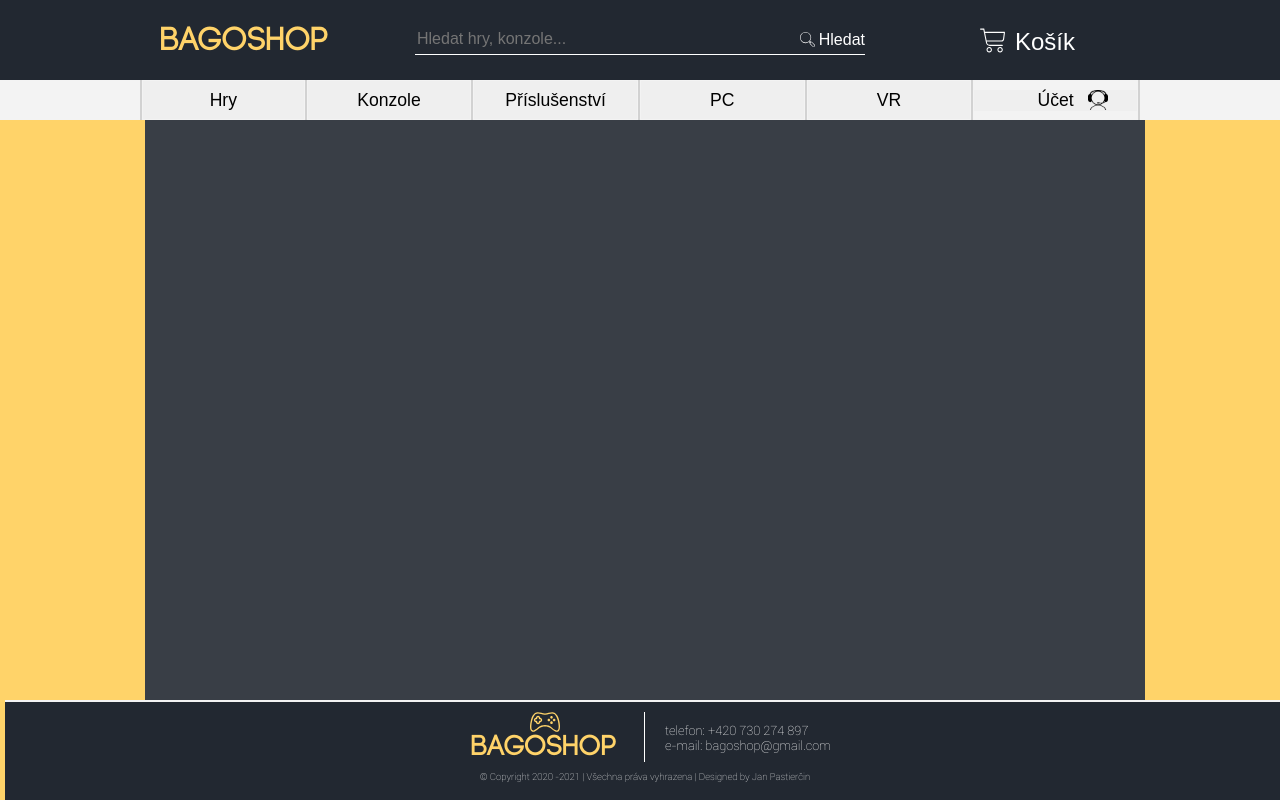
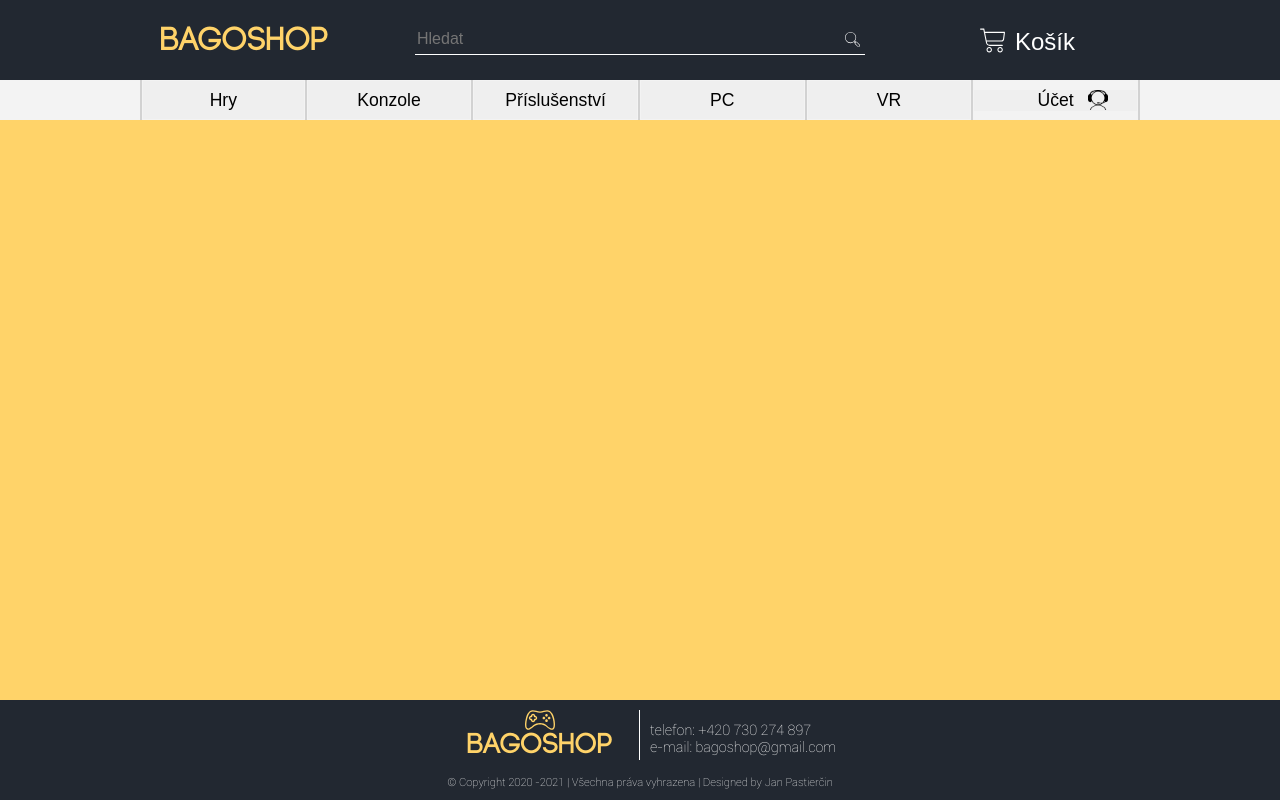
Before and after one commit to Demaxxxer/Maturitka, a Svelte app: page / in a window 1280 px wide. Built offline with nearby package versions, Linux system fonts and the light colour scheme.

Commit message:
Hej pohrál jsem sa tam s pár drobnostma :)

```diff
--- a/src/App.svelte
+++ b/src/App.svelte
@@ -12,35 +12,19 @@ import Kategorie from './components/Kategorie.svelte';
     <Menu />
     <Kategorie />
     <div class="wrapper">
-        <div class="hero">
-            <Router {routes}/>
-        </div>
-        <Footer />
+        <Router {routes}/>
     </div>
 
+    <Footer />
 </main>
 
 <style>
-
     .wrapper{
-        position: absolute;
-        top: var(--menuHeight);
-        right: -5px;
-        overflow-y: auto;
+        margin-top: 120px;
         width: 100vw;
-        height: calc(100vh - var(--menuHeight));
+        height: 100%;
+        min-height: calc(100vh - 220px);
     }
 
-    .wrapper::-webkit-scrollbar{
-        //position: absolute;
-    }
-
-    .hero{
-        background: var(--grey);
-        max-width: 1000px;
-        margin: 0 auto;
-        min-height: calc(100vh - var(--sumasumarum));
-        box-sizing: border-box;
-    }
 
 </style>
--- a/src/components/Footer.svelte
+++ b/src/components/Footer.svelte
@@ -24,10 +24,9 @@
 	bottom: 0;
 	left: 0;
 	box-sizing: border-box;
-	width: 100%;
+	width: 100vw;
 	height: 100px;
 	background-color: var(--darkgrey);
-	border-top: solid 2px var(--lightgrey);
 }
 
 .spodek{
@@ -40,7 +39,7 @@
 
 .logo{
 	position: relative;
-	padding: 30px 2px 0 0;
+	padding-top: 30px;
 	float:left;
 	width: 50%;
 	height: 70%;
@@ -69,12 +68,12 @@
 }
 
 .informace{
-	padding: 8px 0 0 20px;
+	padding: 8px 0 0 10px;
 	box-sizing: border-box;
 	float:left;
 	width: 50%;
 	height: 70%;
-	font-size: 0.8em;
+	font-size: 0.9em;
 	color: white;
 
 }
@@ -82,7 +81,7 @@
 .copyright{
 	text-align: center;
 	float: left;
-	font-size: 0.6em;
+	font-size: 0.7em;
 	width: 100%;
 	height: 30%;
 	box-sizing: border-box;
--- a/src/components/Menu.svelte
+++ b/src/components/Menu.svelte
@@ -16,8 +16,8 @@
                     <input type="text"
                         bind:value={search}
                         on:keyup={e => e.key == 'Enter' && goFind(e)}
-                        placeholder="Hledat hry, konzole...">
-                    <button class="hledat" on:click={e => goFind(e)}>Hledat</button>
+                        placeholder="Hledat">
+                    <button class="hledat" on:click={e => goFind(e)}></button>
                 </div>
             </td>
             <td class="kosik"><button>Košík</button></td>
@@ -73,7 +73,7 @@
 	}
 	.hledat{
 		background: none;
-		width: 65px;
+		width: 20px;
 		height: 100%;
 		float: right;
 		text-align: right;
```
